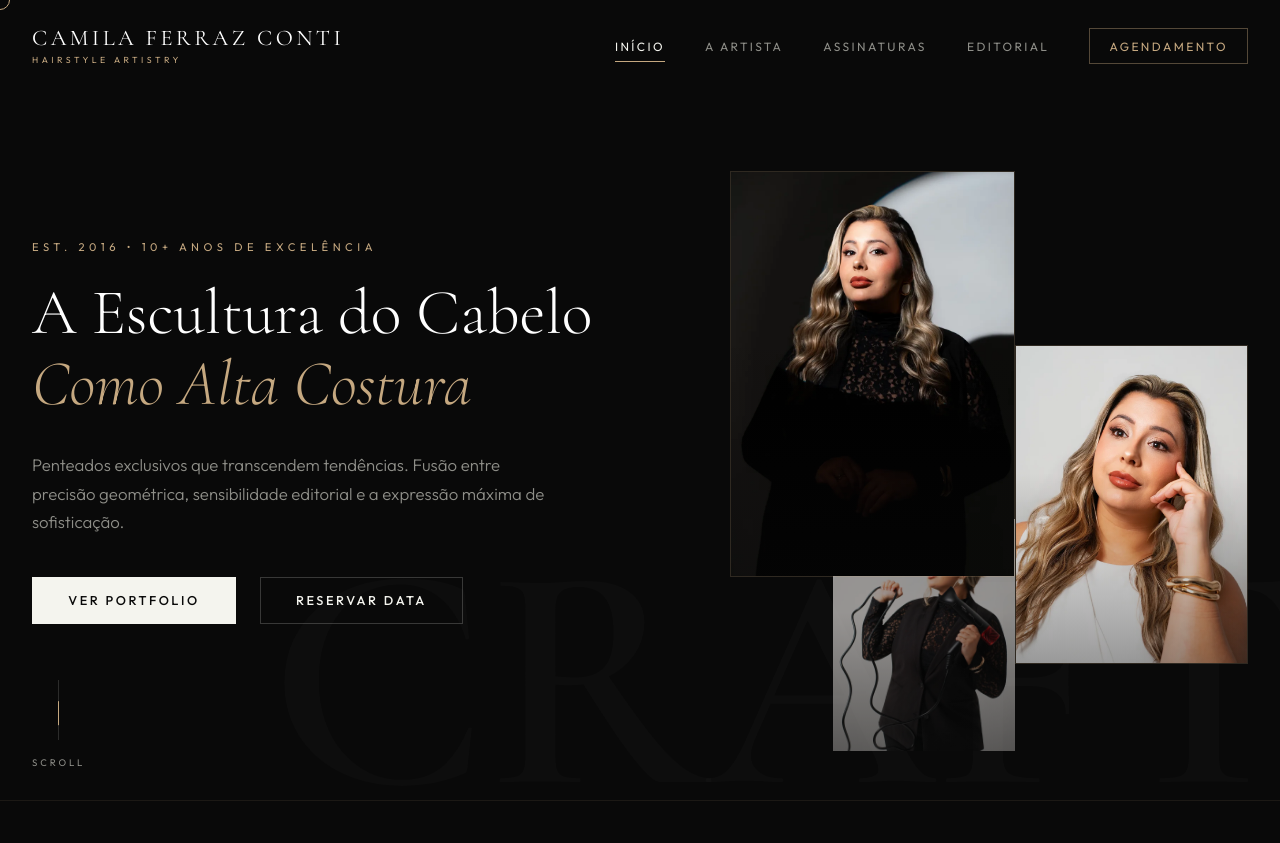
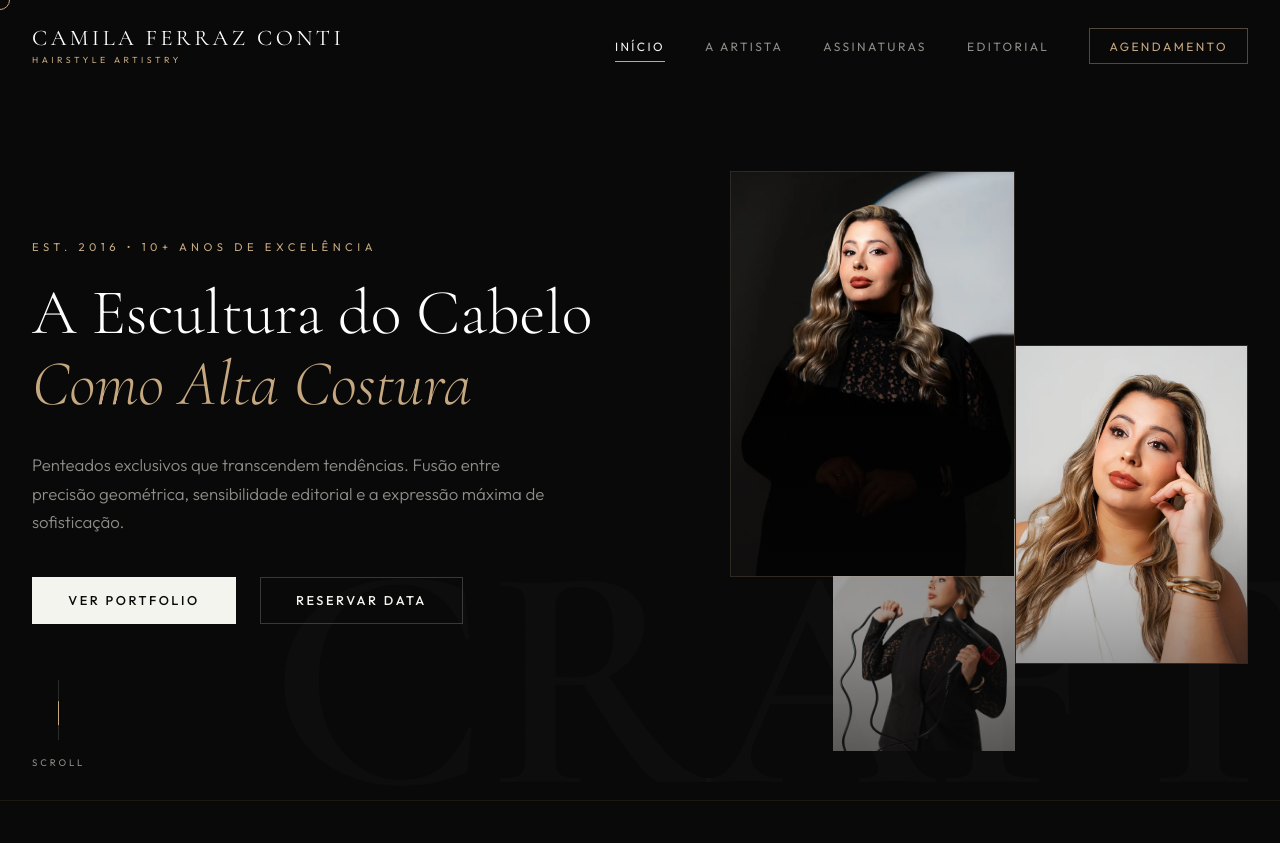
Before and after one commit to willdbga-code/Camila, a website built with Vite: page index.html in a window 1280 px wide. Shown: the top 843 px of the page. Built offline with nearby package versions, Linux system fonts and the light colour scheme.

Commit message:
style: adjust object-position for hero grid item-3 to show face

```diff
--- a/src/style.css
+++ b/src/style.css
@@ -433,6 +433,10 @@ a {
     bottom: -5%;
     z-index: 1;
     opacity: 0.6;
+}
+
+.hero-image-grid .item-3 .hero-img {
+    object-position: center top;
 }
 
 /* Scroll Indicator */
```
